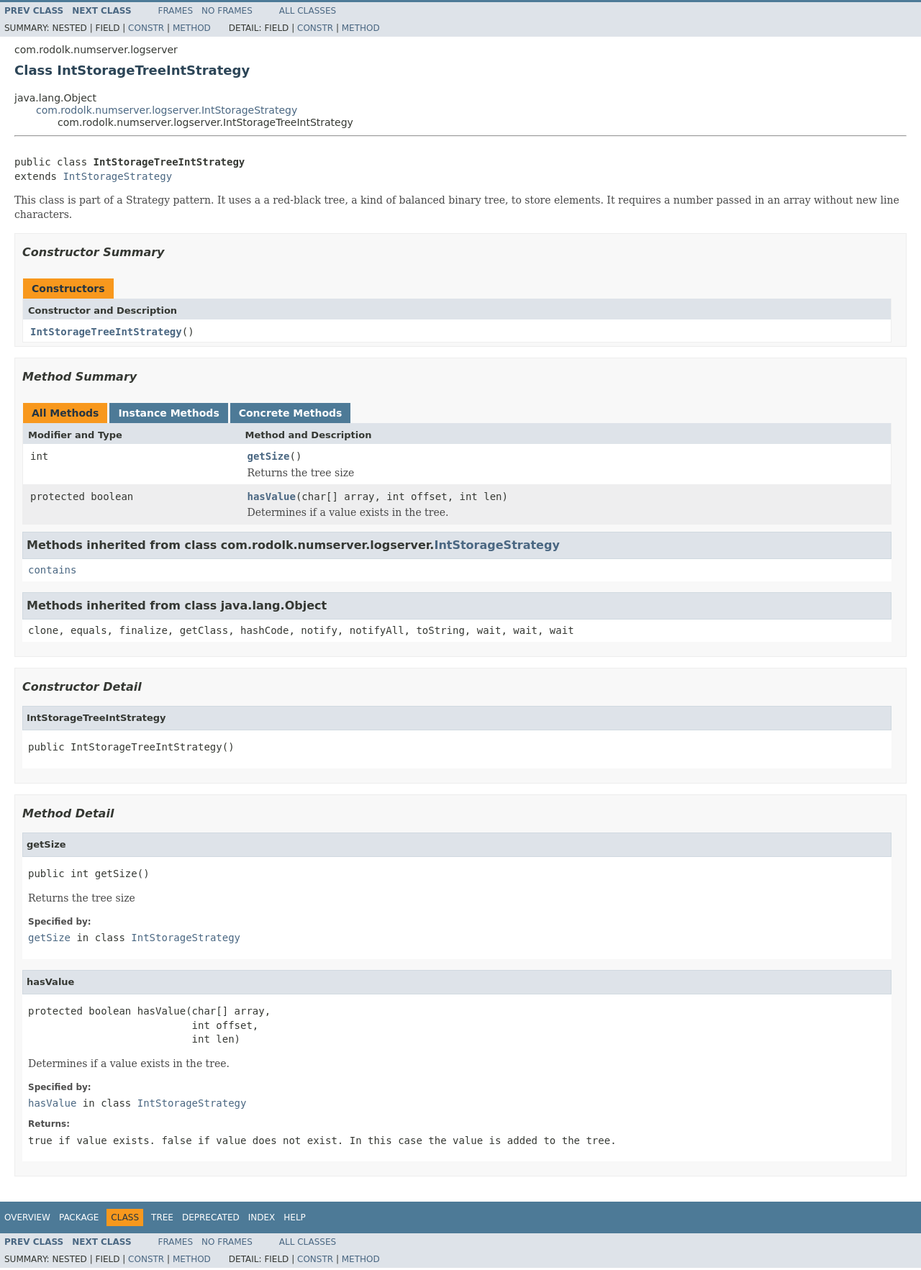
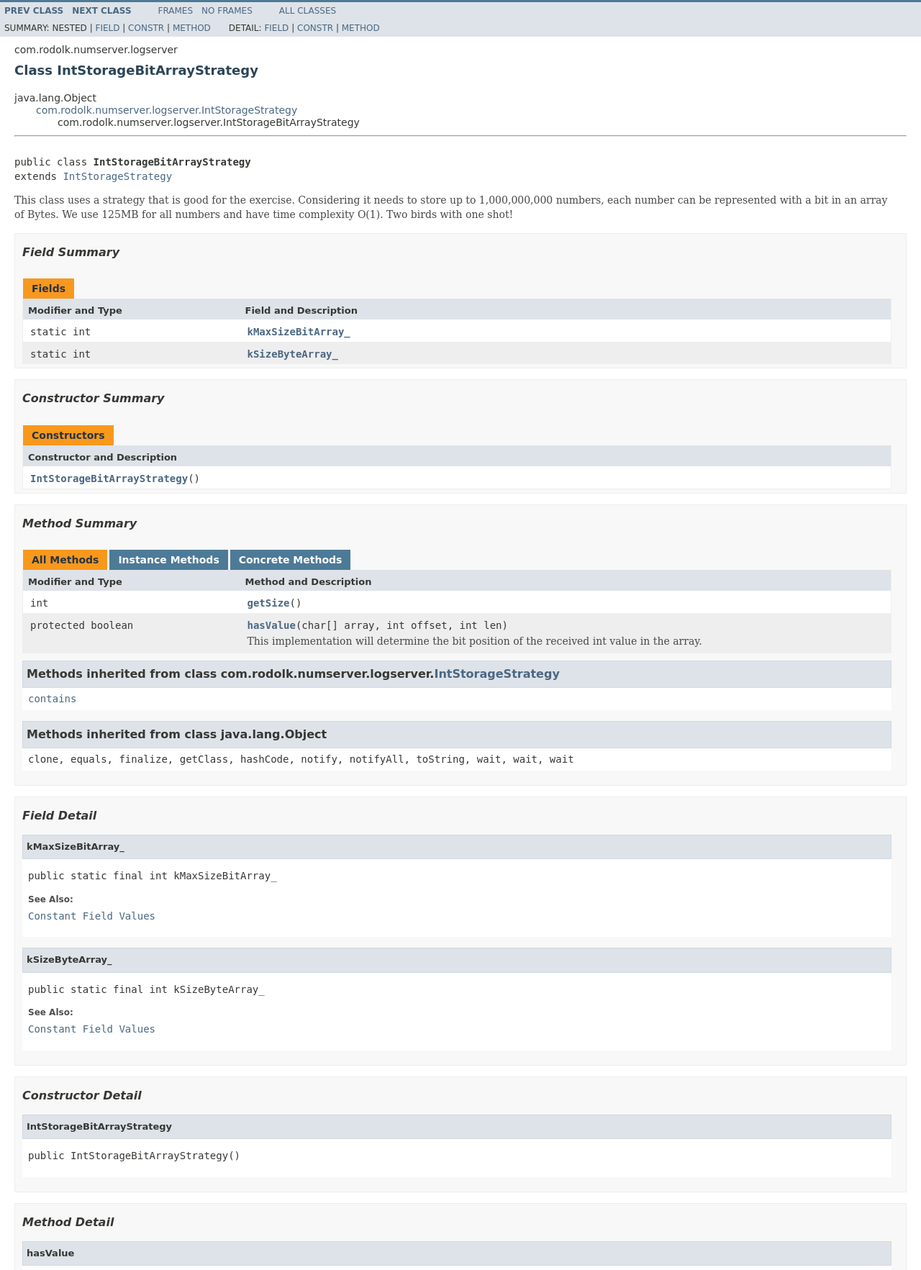
Before and after one commit to rodolk/thenumserver, a plain HTML site: page doc/com/rodolk/numserver/logserver/IntStorageBitArrayStrategy.html in a window 1280 px wide. Shown: the part 41-1806 px from the top of the page at 72% size. Drawn offline with Linux system fonts and the light colour scheme; a web font is replaced by a local one.

Commit message:
added new class and improved comments

```diff
--- a/doc/com/rodolk/numserver/logserver/IntStorageTreeIntStrategy.html
+++ b/doc/com/rodolk/numserver/logserver/IntStorageBitArrayStrategy.html
@@ -2,9 +2,9 @@
 <!-- NewPage -->
 <html lang="en">
 <head>
-<!-- Generated by javadoc (1.8.0_212) on Wed Jul 03 19:04:10 PDT 2019 -->
-<title>IntStorageTreeIntStrategy (thenumserver API)</title>
-<meta name="date" content="2019-07-03">
+<!-- Generated by javadoc (1.8.0_212) on Thu Jul 04 11:19:25 PDT 2019 -->
+<title>IntStorageBitArrayStrategy (thenumserver API)</title>
+<meta name="date" content="2019-07-04">
 <link rel="stylesheet" type="text/css" href="../../../../stylesheet.css" title="Style">
 <script type="text/javascript" src="../../../../script.js"></script>
 </head>
@@ -12,7 +12,7 @@
 <script type="text/javascript"><!--
     try {
         if (location.href.indexOf('is-external=true') == -1) {
-            parent.document.title="IntStorageTreeIntStrategy (thenumserver API)";
+            parent.document.title="IntStorageBitArrayStrategy (thenumserver API)";
         }
     }
     catch(err) {
@@ -48,12 +48,12 @@ var activeTableTab = "activeTableTab";
 </div>
 <div class="subNav">
 <ul class="navList">
-<li><a href="../../../../com/rodolk/numserver/logserver/IntStorageStrategy.html" title="class in com.rodolk.numserver.logserver"><span class="typeNameLink">Prev&nbsp;Class</span></a></li>
-<li><a href="../../../../com/rodolk/numserver/logserver/Main.html" title="class in com.rodolk.numserver.logserver"><span class="typeNameLink">Next&nbsp;Class</span></a></li>
+<li><a href="../../../../com/rodolk/numserver/logserver/IntProcessor.html" title="class in com.rodolk.numserver.logserver"><span class="typeNameLink">Prev&nbsp;Class</span></a></li>
+<li><a href="../../../../com/rodolk/numserver/logserver/IntStorageStrategy.html" title="class in com.rodolk.numserver.logserver"><span class="typeNameLink">Next&nbsp;Class</span></a></li>
 </ul>
 <ul class="navList">
-<li><a href="../../../../index.html?com/rodolk/numserver/logserver/IntStorageTreeIntStrategy.html" target="_top">Frames</a></li>
-<li><a href="IntStorageTreeIntStrategy.html" target="_top">No&nbsp;Frames</a></li>
+<li><a href="../../../../index.html?com/rodolk/numserver/logserver/IntStorageBitArrayStrategy.html" target="_top">Frames</a></li>
+<li><a href="IntStorageBitArrayStrategy.html" target="_top">No&nbsp;Frames</a></li>
 </ul>
 <ul class="navList" id="allclasses_navbar_top">
 <li><a href="../../../../allclasses-noframe.html">All&nbsp;Classes</a></li>
@@ -74,13 +74,13 @@ var activeTableTab = "activeTableTab";
 <ul class="subNavList">
 <li>Summary:&nbsp;</li>
 <li>Nested&nbsp;|&nbsp;</li>
-<li>Field&nbsp;|&nbsp;</li>
+<li><a href="#field.summary">Field</a>&nbsp;|&nbsp;</li>
 <li><a href="#constructor.summary">Constr</a>&nbsp;|&nbsp;</li>
 <li><a href="#method.summary">Method</a></li>
 </ul>
 <ul class="subNavList">
 <li>Detail:&nbsp;</li>
-<li>Field&nbsp;|&nbsp;</li>
+<li><a href="#field.detail">Field</a>&nbsp;|&nbsp;</li>
 <li><a href="#constructor.detail">Constr</a>&nbsp;|&nbsp;</li>
 <li><a href="#method.detail">Method</a></li>
 </ul>
@@ -92,7 +92,7 @@ var activeTableTab = "activeTableTab";
 <!-- ======== START OF CLASS DATA ======== -->
 <div class="header">
 <div class="subTitle">com.rodolk.numserver.logserver</div>
-<h2 title="Class IntStorageTreeIntStrategy" class="title">Class IntStorageTreeIntStrategy</h2>
+<h2 title="Class IntStorageBitArrayStrategy" class="title">Class IntStorageBitArrayStrategy</h2>
 </div>
 <div class="contentContainer">
 <ul class="inheritance">
@@ -102,7 +102,7 @@ var activeTableTab = "activeTableTab";
 <li><a href="../../../../com/rodolk/numserver/logserver/IntStorageStrategy.html" title="class in com.rodolk.numserver.logserver">com.rodolk.numserver.logserver.IntStorageStrategy</a></li>
 <li>
 <ul class="inheritance">
-<li>com.rodolk.numserver.logserver.IntStorageTreeIntStrategy</li>
+<li>com.rodolk.numserver.logserver.IntStorageBitArrayStrategy</li>
 </ul>
 </li>
 </ul>
@@ -113,16 +113,40 @@ var activeTableTab = "activeTableTab";
 <li class="blockList">
 <hr>
 <br>
-<pre>public class <span class="typeNameLabel">IntStorageTreeIntStrategy</span>
+<pre>public class <span class="typeNameLabel">IntStorageBitArrayStrategy</span>
 extends <a href="../../../../com/rodolk/numserver/logserver/IntStorageStrategy.html" title="class in com.rodolk.numserver.logserver">IntStorageStrategy</a></pre>
-<div class="block">This class is part of a Strategy pattern. It uses a a red-black tree, a kind of balanced binary tree, to store elements.
- It requires a number passed in an array without new line characters.</div>
+<div class="block">This class uses a strategy that is good for the exercise. Considering it needs to store
+ up to 1,000,000,000 numbers, each number can be represented with a bit in an array of Bytes.
+ We use 125MB for all numbers and have time complexity O(1). Two birds with one shot!</div>
 </li>
 </ul>
 </div>
 <div class="summary">
 <ul class="blockList">
 <li class="blockList">
+<!-- =========== FIELD SUMMARY =========== -->
+<ul class="blockList">
+<li class="blockList"><a name="field.summary">
+<!--   -->
+</a>
+<h3>Field Summary</h3>
+<table class="memberSummary" border="0" cellpadding="3" cellspacing="0" summary="Field Summary table, listing fields, and an explanation">
+<caption><span>Fields</span><span class="tabEnd">&nbsp;</span></caption>
+<tr>
+<th class="colFirst" scope="col">Modifier and Type</th>
+<th class="colLast" scope="col">Field and Description</th>
+</tr>
+<tr class="altColor">
+<td class="colFirst"><code>static int</code></td>
+<td class="colLast"><code><span class="memberNameLink"><a href="../../../../com/rodolk/numserver/logserver/IntStorageBitArrayStrategy.html#kMaxSizeBitArray_">kMaxSizeBitArray_</a></span></code>&nbsp;</td>
+</tr>
+<tr class="rowColor">
+<td class="colFirst"><code>static int</code></td>
+<td class="colLast"><code><span class="memberNameLink"><a href="../../../../com/rodolk/numserver/logserver/IntStorageBitArrayStrategy.html#kSizeByteArray_">kSizeByteArray_</a></span></code>&nbsp;</td>
+</tr>
+</table>
+</li>
+</ul>
 <!-- ======== CONSTRUCTOR SUMMARY ======== -->
 <ul class="blockList">
 <li class="blockList"><a name="constructor.summary">
@@ -135,7 +159,7 @@ extends <a href="../../../../com/rodolk/numserver/logserver/IntStorageStrategy.h
 <th class="colOne" scope="col">Constructor and Description</th>
 </tr>
 <tr class="altColor">
-<td class="colOne"><code><span class="memberNameLink"><a href="../../../../com/rodolk/numserver/logserver/IntStorageTreeIntStrategy.html#IntStorageTreeIntStrategy--">IntStorageTreeIntStrategy</a></span>()</code>&nbsp;</td>
+<td class="colOne"><code><span class="memberNameLink"><a href="../../../../com/rodolk/numserver/logserver/IntStorageBitArrayStrategy.html#IntStorageBitArrayStrategy--">IntStorageBitArrayStrategy</a></span>()</code>&nbsp;</td>
 </tr>
 </table>
 </li>
@@ -154,16 +178,15 @@ extends <a href="../../../../com/rodolk/numserver/logserver/IntStorageStrategy.h
 </tr>
 <tr id="i0" class="altColor">
 <td class="colFirst"><code>int</code></td>
-<td class="colLast"><code><span class="memberNameLink"><a href="../../../../com/rodolk/numserver/logserver/IntStorageTreeIntStrategy.html#getSize--">getSize</a></span>()</code>
-<div class="block">Returns the tree size</div>
-</td>
+<td class="colLast"><code><span class="memberNameLink"><a href="../../../../com/rodolk/numserver/logserver/IntStorageBitArrayStrategy.html#getSize--">getSize</a></span>()</code>&nbsp;</td>
 </tr>
 <tr id="i1" class="rowColor">
 <td class="colFirst"><code>protected boolean</code></td>
-<td class="colLast"><code><span class="memberNameLink"><a href="../../../../com/rodolk/numserver/logserver/IntStorageTreeIntStrategy.html#hasValue-char:A-int-int-">hasValue</a></span>(char[]&nbsp;array,
+<td class="colLast"><code><span class="memberNameLink"><a href="../../../../com/rodolk/numserver/logserver/IntStorageBitArrayStrategy.html#hasValue-char:A-int-int-">hasValue</a></span>(char[]&nbsp;array,
         int&nbsp;offset,
         int&nbsp;len)</code>
-<div class="block">Determines if a value exists in the tree.</div>
+<div class="block">This implementation will determine the bit position of the received int value
+ in the array.</div>
 </td>
 </tr>
 </table>
@@ -189,19 +212,53 @@ extends <a href="../../../../com/rodolk/numserver/logserver/IntStorageStrategy.h
 <div class="details">
 <ul class="blockList">
 <li class="blockList">
+<!-- ============ FIELD DETAIL =========== -->
+<ul class="blockList">
+<li class="blockList"><a name="field.detail">
+<!--   -->
+</a>
+<h3>Field Detail</h3>
+<a name="kMaxSizeBitArray_">
+<!--   -->
+</a>
+<ul class="blockList">
+<li class="blockList">
+<h4>kMaxSizeBitArray_</h4>
+<pre>public static final&nbsp;int kMaxSizeBitArray_</pre>
+<dl>
+<dt><span class="seeLabel">See Also:</span></dt>
+<dd><a href="../../../../constant-values.html#com.rodolk.numserver.logserver.IntStorageBitArrayStrategy.kMaxSizeBitArray_">Constant Field Values</a></dd>
+</dl>
+</li>
+</ul>
+<a name="kSizeByteArray_">
+<!--   -->
+</a>
+<ul class="blockListLast">
+<li class="blockList">
+<h4>kSizeByteArray_</h4>
+<pre>public static final&nbsp;int kSizeByteArray_</pre>
+<dl>
+<dt><span class="seeLabel">See Also:</span></dt>
+<dd><a href="../../../../constant-values.html#com.rodolk.numserver.logserver.IntStorageBitArrayStrategy.kSizeByteArray_">Constant Field Values</a></dd>
+</dl>
+</li>
+</ul>
+</li>
+</ul>
 <!-- ========= CONSTRUCTOR DETAIL ======== -->
 <ul class="blockList">
 <li class="blockList"><a name="constructor.detail">
 <!--   -->
 </a>
 <h3>Constructor Detail</h3>
-<a name="IntStorageTreeIntStrategy--">
+<a name="IntStorageBitArrayStrategy--">
 <!--   -->
 </a>
 <ul class="blockListLast">
 <li class="blockList">
-<h4>IntStorageTreeIntStrategy</h4>
-<pre>public&nbsp;IntStorageTreeIntStrategy()</pre>
+<h4>IntStorageBitArrayStrategy</h4>
+<pre>public&nbsp;IntStorageBitArrayStrategy()</pre>
 </li>
 </ul>
 </li>
@@ -212,36 +269,41 @@ extends <a href="../../../../com/rodolk/numserver/logserver/IntStorageStrategy.h
 <!--   -->
 </a>
 <h3>Method Detail</h3>
-<a name="getSize--">
+<a name="hasValue-char:A-int-int-">
 <!--   -->
 </a>
 <ul class="blockList">
-<li class="blockList">
-<h4>getSize</h4>
-<pre>public&nbsp;int&nbsp;getSize()</pre>
-<div class="block">Returns the tree size</div>
-<dl>
-<dt><span class="overrideSpecifyLabel">Specified by:</span></dt>
-<dd><code><a href="../../../../com/rodolk/numserver/logserver/IntStorageStrategy.html#getSize--">getSize</a></code>&nbsp;in class&nbsp;<code><a href="../../../../com/rodolk/numserver/logserver/IntStorageStrategy.html" title="class in com.rodolk.numserver.logserver">IntStorageStrategy</a></code></dd>
-</dl>
-</li>
-</ul>
-<a name="hasValue-char:A-int-int-">
-<!--   -->
-</a>
-<ul class="blockListLast">
 <li class="blockList">
 <h4>hasValue</h4>
 <pre>protected&nbsp;boolean&nbsp;hasValue(char[]&nbsp;array,
                            int&nbsp;offset,
                            int&nbsp;len)</pre>
-<div class="block">Determines if a value exists in the tree.</div>
+<div class="block">This implementation will determine the bit position of the received int value
+ in the array. Then it checks if the bit is set or not.
+ If it is not set, it sets it and returns false. Otherwise, it just returns true.</div>
 <dl>
 <dt><span class="overrideSpecifyLabel">Specified by:</span></dt>
 <dd><code><a href="../../../../com/rodolk/numserver/logserver/IntStorageStrategy.html#hasValue-char:A-int-int-">hasValue</a></code>&nbsp;in class&nbsp;<code><a href="../../../../com/rodolk/numserver/logserver/IntStorageStrategy.html" title="class in com.rodolk.numserver.logserver">IntStorageStrategy</a></code></dd>
+<dt><span class="paramLabel">Parameters:</span></dt>
+<dd><code>array</code> - the array containing the characters representing the integer</dd>
+<dd><code>offset</code> - offset of this number in the array</dd>
+<dd><code>len</code> - length of the number</dd>
 <dt><span class="returnLabel">Returns:</span></dt>
-<dd>true if value exists.
-          false if value does not exist. In this case the value is added to the tree.</dd>
+<dd>false   if the number doesn't exist. The number is added.
+          true    if the number exists.</dd>
+</dl>
+</li>
+</ul>
+<a name="getSize--">
+<!--   -->
+</a>
+<ul class="blockListLast">
+<li class="blockList">
+<h4>getSize</h4>
+<pre>public&nbsp;int&nbsp;getSize()</pre>
+<dl>
+<dt><span class="overrideSpecifyLabel">Specified by:</span></dt>
+<dd><code><a href="../../../../com/rodolk/numserver/logserver/IntStorageStrategy.html#getSize--">getSize</a></code>&nbsp;in class&nbsp;<code><a href="../../../../com/rodolk/numserver/logserver/IntStorageStrategy.html" title="class in com.rodolk.numserver.logserver">IntStorageStrategy</a></code></dd>
 </dl>
 </li>
 </ul>
@@ -272,12 +334,12 @@ extends <a href="../../../../com/rodolk/numserver/logserver/IntStorageStrategy.h
 </div>
 <div class="subNav">
 <ul class="navList">
-<li><a href="../../../../com/rodolk/numserver/logserver/IntStorageStrategy.html" title="class in com.rodolk.numserver.logserver"><span class="typeNameLink">Prev&nbsp;Class</span></a></li>
-<li><a href="../../../../com/rodolk/numserver/logserver/Main.html" title="class in com.rodolk.numserver.logserver"><span class="typeNameLink">Next&nbsp;Class</span></a></li>
+<li><a href="../../../../com/rodolk/numserver/logserver/IntProcessor.html" title="class in com.rodolk.numserver.logserver"><span class="typeNameLink">Prev&nbsp;Class</span></a></li>
+<li><a href="../../../../com/rodolk/numserver/logserver/IntStorageStrategy.html" title="class in com.rodolk.numserver.logserver"><span class="typeNameLink">Next&nbsp;Class</span></a></li>
 </ul>
 <ul class="navList">
-<li><a href="../../../../index.html?com/rodolk/numserver/logserver/IntStorageTreeIntStrategy.html" target="_top">Frames</a></li>
-<li><a href="IntStorageTreeIntStrategy.html" target="_top">No&nbsp;Frames</a></li>
+<li><a href="../../../../index.html?com/rodolk/numserver/logserver/IntStorageBitArrayStrategy.html" target="_top">Frames</a></li>
+<li><a href="IntStorageBitArrayStrategy.html" target="_top">No&nbsp;Frames</a></li>
 </ul>
 <ul class="navList" id="allclasses_navbar_bottom">
 <li><a href="../../../../allclasses-noframe.html">All&nbsp;Classes</a></li>
@@ -298,13 +360,13 @@ extends <a href="../../../../com/rodolk/numserver/logserver/IntStorageStrategy.h
 <ul class="subNavList">
 <li>Summary:&nbsp;</li>
 <li>Nested&nbsp;|&nbsp;</li>
-<li>Field&nbsp;|&nbsp;</li>
+<li><a href="#field.summary">Field</a>&nbsp;|&nbsp;</li>
 <li><a href="#constructor.summary">Constr</a>&nbsp;|&nbsp;</li>
 <li><a href="#method.summary">Method</a></li>
 </ul>
 <ul class="subNavList">
 <li>Detail:&nbsp;</li>
-<li>Field&nbsp;|&nbsp;</li>
+<li><a href="#field.detail">Field</a>&nbsp;|&nbsp;</li>
 <li><a href="#constructor.detail">Constr</a>&nbsp;|&nbsp;</li>
 <li><a href="#method.detail">Method</a></li>
 </ul>
```
Also changed, not shown: doc/com/rodolk/numserver/logserver/BufferQueue.html (+2 -2 lines), doc/com/rodolk/numserver/logserver/ConnectionHandler.ConnectionHandlerEvent.html (+2 -2 lines), doc/com/rodolk/numserver/logserver/ConnectionHandler.html (+2 -2 lines), doc/com/rodolk/numserver/logserver/ConnectionsListener.NewConnectionSubscriber.html (+2 -2 lines), doc/com/rodolk/numserver/logserver/ConnectionsListener.html (+2 -2 lines), doc/com/rodolk/numserver/logserver/DataProcessor.html (+2 -2 lines), doc/com/rodolk/numserver/logserver/IntFileWriterThread.html (+2 -2 lines), doc/com/rodolk/numserver/logserver/IntProcessor.html (+4 -4 lines), doc/com/rodolk/numserver/logserver/IntStorageStrategy.html (+5 -5 lines), doc/com/rodolk/numserver/logserver/Main.html (+2 -2 lines), doc/com/rodolk/numserver/logserver/Observer.html (+2 -2 lines), doc/com/rodolk/numserver/logserver/ServerManager.html (+2 -2 lines), doc/com/rodolk/numserver/logserver/Statistics.StatisticsCounter.html (+2 -2 lines), doc/com/rodolk/numserver/logserver/Statistics.html (+2 -2 lines), 5 more files.
